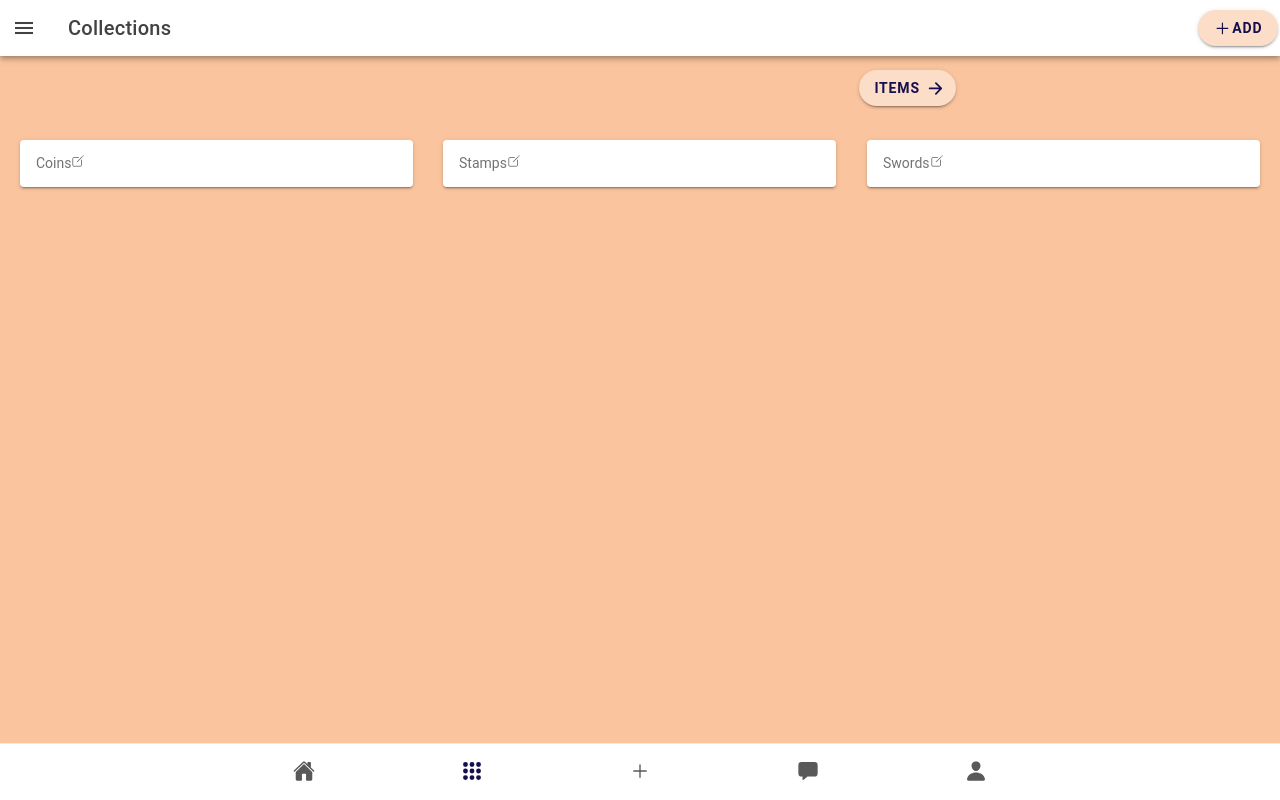
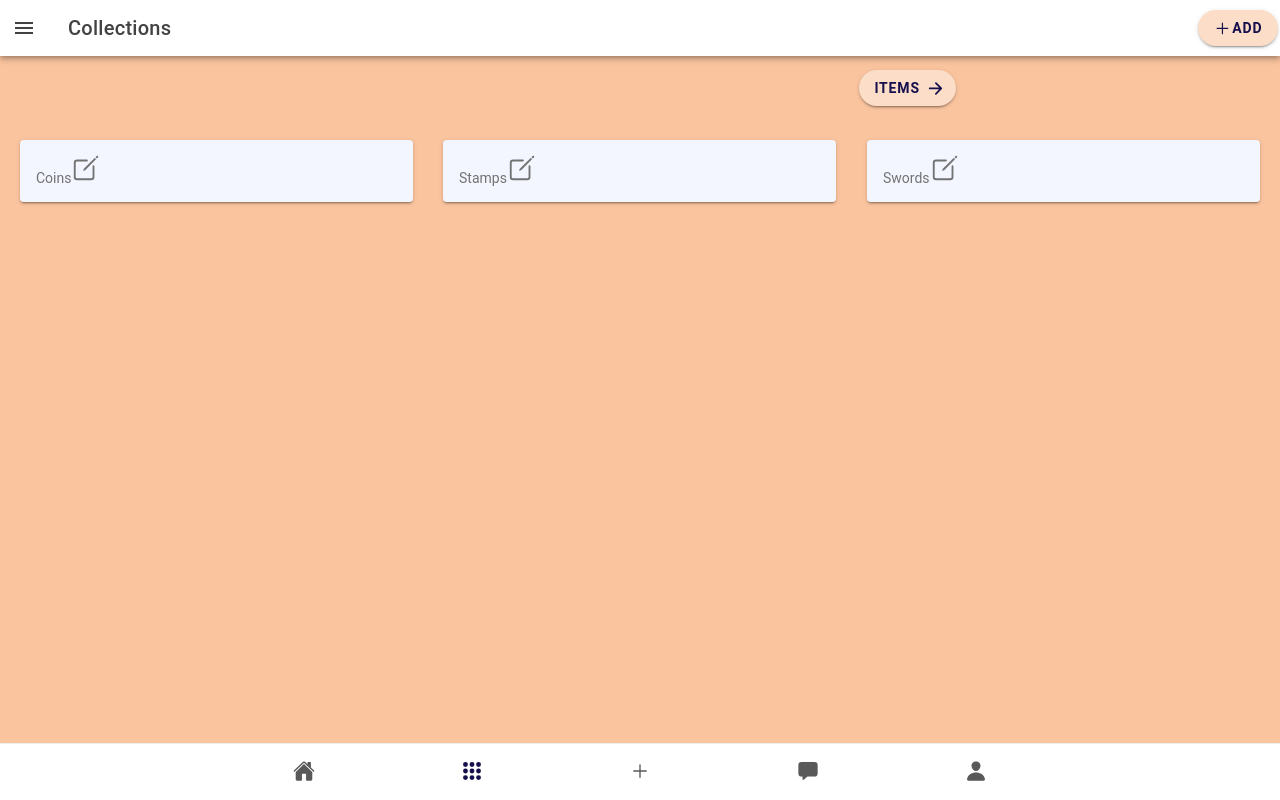
Before and after one commit to Cogo-App-Team/cogoApp, a React (Vite) app: page /collections in a window 1280 px wide. Built offline with nearby package versions, Linux system fonts and the light colour scheme; no server answers; sample sign-in values are in the browser's storage.

Commit message:
C+I pages styles v4

```diff
--- a/src/pages/Collections.tsx
+++ b/src/pages/Collections.tsx
@@ -110,7 +110,7 @@ const Collections: React.FC = () => {
 
                   <IonCardContent>
                     <IonLabel>{collection}</IonLabel>
-                    <IonIcon icon={createOutline} onClick={() => editCollection(index)} className="button-new" />
+                    <IonIcon icon={createOutline} onClick={() => editCollection(index)} className="button-new" style={{ fontSize: '30px' }} />
                   </IonCardContent>
                 </IonCard>
               </IonCol>
--- a/src/theme/variables.css
+++ b/src/theme/variables.css
@@ -599,7 +599,7 @@ svg {
   --border-radius: 20px;
 }
 
-.card-custom {
+.card-new {
   --background: #F3F5FF;
 }
 
```
